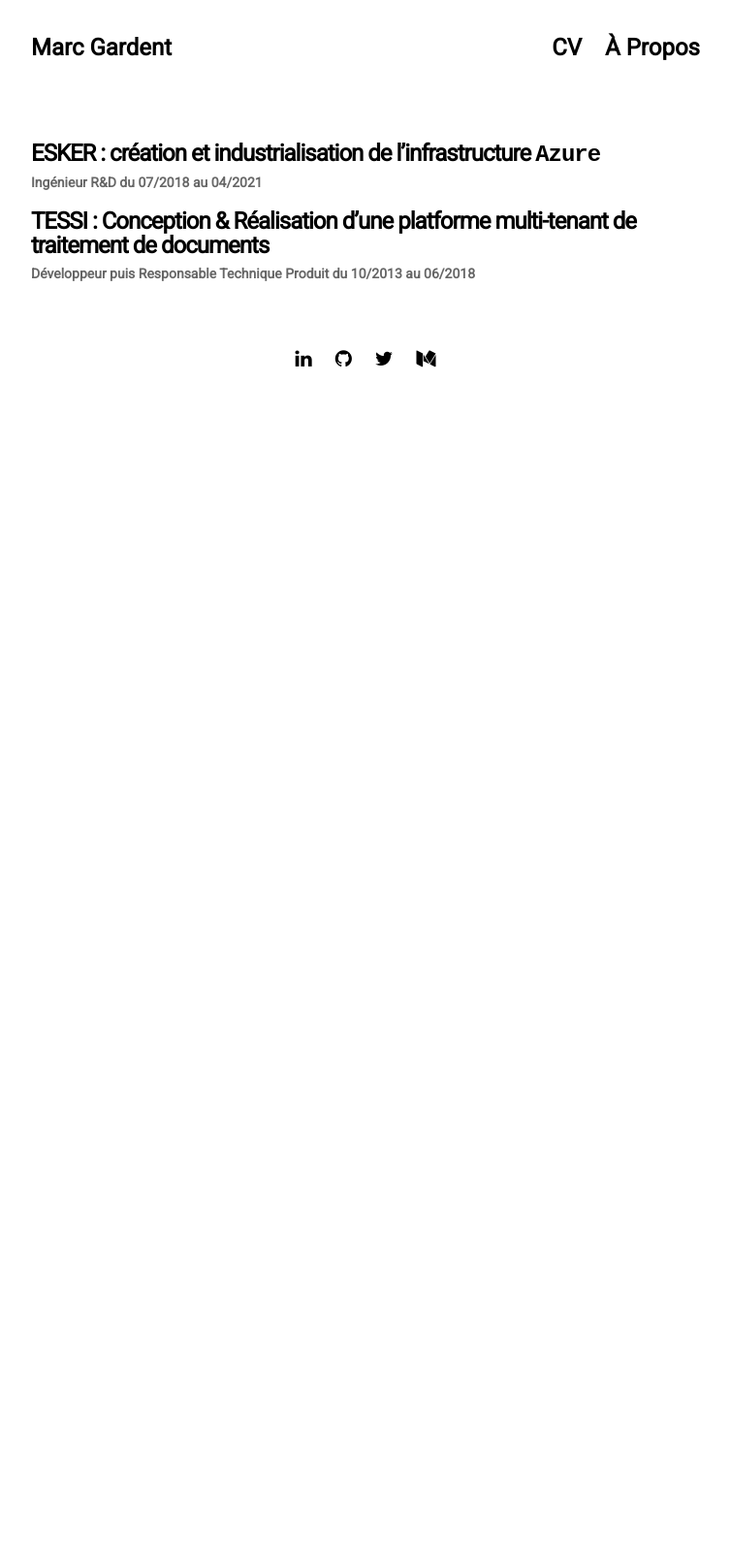
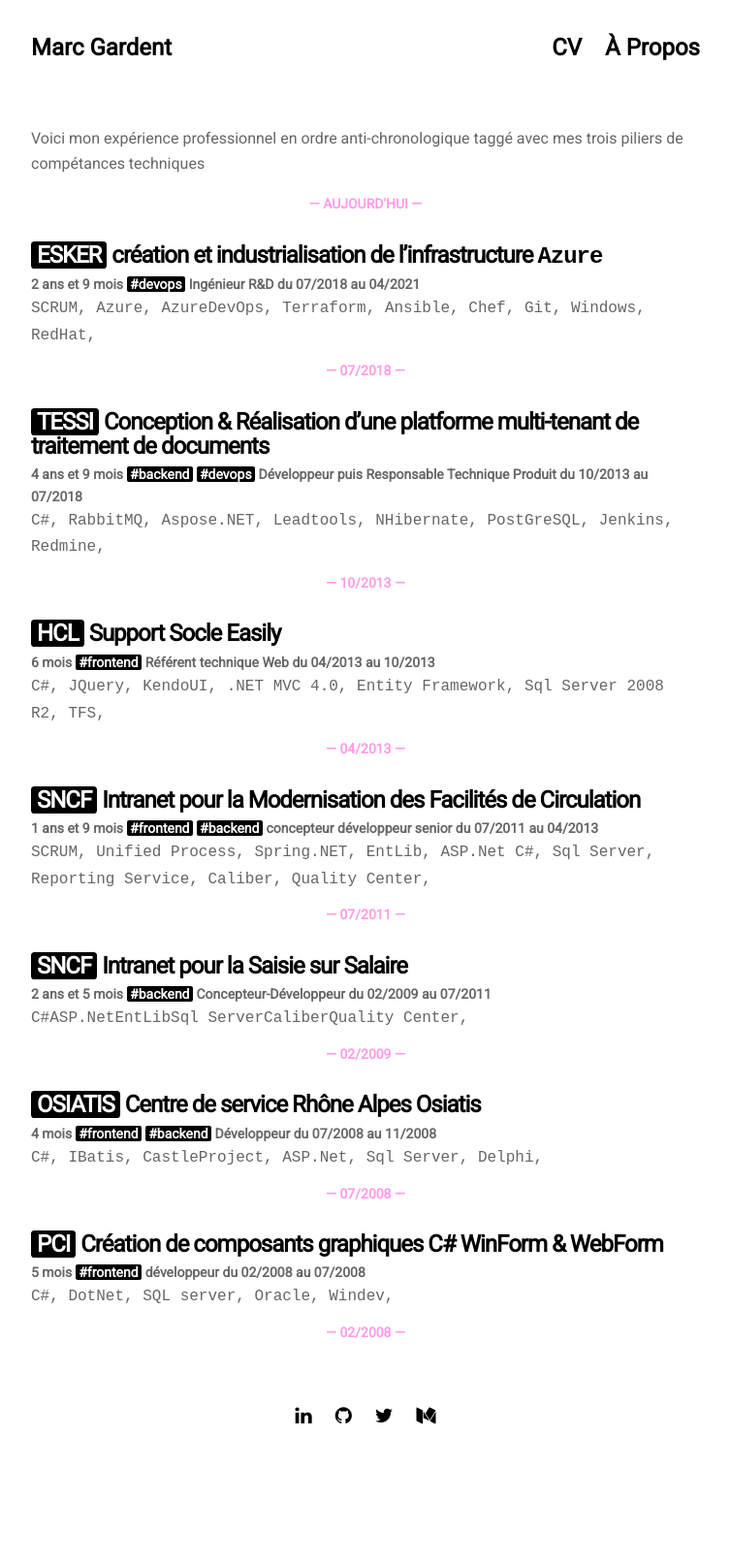
Before and after one commit to marcgardent/marcgardent.github.io, a Jekyll site: the page built from pages/missions.html, in a window 1280 px wide. Shown: the whole page at 97% size, without its empty margins (263-1016 px from the left). Built offline with Jekyll 4.4.1, drawn with Linux system fonts in a browser that asks for light colours; nearby versions of some CDN libraries; before the commit the page ends 900 px from its top, so only the background shows below that.

Commit message:
XP pro added

```diff
--- a/_plugins/custom_filter.rb
+++ b/_plugins/custom_filter.rb
@@ -1,4 +1,5 @@
 # Declare module of your plugin under Jekyll module
+require 'date'
 module Jekyll::CustomFilter
     def inline(input)
       if input.match(/^<p>/)
@@ -6,6 +7,34 @@
       end
       input
     end
+
+    def duration(from, to )
+      start_date = case from
+        when String then Date.strptime(from, '%Y-%m-%d')
+        when Date then from
+        else raise "Unable to parse date, must be Date or String of format '%Y-%m-%d'"
+      end
+
+      end_date = case to
+        when String then Date.strptime(to, '%Y-%m-%d')
+        when Date then to
+        else raise "Unable to parse date, must be Date or String of format '%Y-%m-%d'"
+      end
+
+      days = end_date - start_date
+      years=(days/365).truncate
+      mounths=((days%365)/30.5).round
+      ret = ""
+      if years > 0
+        ret += years.to_s + " ans"
+      end
+      if mounths > 0 and years > 0
+        ret += " et "
+      end
+      if mounths > 0
+        ret += mounths.to_s  + " mois"
+      end
+    end
   end
 
   Liquid::Template.register_filter(Jekyll::CustomFilter)
--- /dev/null
+++ b/_posts/missions/2008-02-01-pci.md
@@ -0,0 +1,28 @@
+---
+layout: mission
+categories: mission
+skills:
+  - frontend
+title: "Création de composants graphiques C# WinForm & WebForm"
+start_date: 2008-02-01
+end_date: 2008-07-01
+entreprise : PCI
+team : desc
+position: développeur
+status: CDI
+acheivements:
+  - Ecriture de composant graphique WinForm et WebForm
+  - Concéption, réalisation d'un module de statistique
+environnements:
+  - C#
+  - DotNet
+  - SQL server
+  - Oracle
+  - Windev
+input_skill:
+ - Ma longue expérience personnelle (QBasic, JavaScript, Python) et academique (ADA, C/C++, Java) de découvrir nouveaux languages m'a permis d'être autonome en `C#` rapidement.
+output_skill:
+ - A l'inverse il m'ont fait confiance et ouvert les portes à la galaxie Microsoft qui accompagnera les 10 prochaines années!*
+ - S'ajoute que j'ai pu découvrir l'organisation d'un éditeur de logiciel.
+---
+PCI est un éditeur de logiciels de Gestion de parcs informatiques. Et j'ai été recruté pour accompagner le virage technologiques pour passer au `C#` `ASP.Net` et `WinForm`.
--- /dev/null
+++ b/_posts/missions/2008-07-01-centre-de-service.md
@@ -0,0 +1,32 @@
+---
+layout: mission
+categories: mission
+title: "Centre de service Rhône Alpes Osiatis"
+skills:
+  - frontend
+  - backend
+start_date: 2008-07-01
+end_date: 2008-11-01
+entreprise : Osiatis
+team : 4 développeurs
+position: Développeur
+status: CDI
+acheivements:
+  - "Projet Siemens : développement d'IHM, ASP.NET Oracle."
+  - "Projet Escota : module de reporting client lourd C# dot.net 2.0"
+  - "Projet EASYDIS : ajout du flux des boites noires, SQLServer Delphi"
+environnements:
+  - C#
+  - IBatis
+  - CastleProject
+  - ASP.Net
+  - Sql Server
+  - Delphi
+input_skill:
+ - J'ai mise en place un outil de *scalfolding* pour accélérer le developpement pour générer la couche accès au données verbeuse avec les methodes CRUD standard.
+output_skill:
+ - J'ai decouvert CastleProject, et la mise en place concrètes de factories, d'injection de dépendances et la programmation orientée aspect.
+ - Cette éxpérience complête ma vision du secteur informatique en découvrant le monde du forfait et de la TMA.
+---
+
+Osiatis avait à l'époque 150 colaborateurs sur Lyon, et donc avait la maturité suffisante pour constituer leur centre de service Rhône Alpes. Dans se cadre j'ai participé au premier pas du CDS.
--- /dev/null
+++ b/_posts/missions/2009-02-01-sncf-argos.md
@@ -0,0 +1,30 @@
+---
+layout: mission
+categories: mission
+title: "Intranet pour la Saisie sur Salaire"
+skills:
+  - backend
+start_date: 2009-02-01
+end_date: 2011-07-01
+entreprise : SNCF
+team : 7 en MOE dont 4 Développeurs
+position: Concepteur-Développeur
+status: Externe, CDI Osiatis
+acheivements:
+- Ajout des fonctionnalités pour les pensions alimentaires
+- Mise en place de test d'intégration automatisé pour les traitements
+- Maintenance de code et test
+- Gestion de versions, livraison
+
+environnements:
+  - [C#, ASP.Net, EntLib, Sql Server, Caliber, Quality Center]
+input_skill:
+ - J'ai travaillé en tant qu'operateur de saisie de dossier surendettement et décision de justice. Cette coïncidence, a attiser mon intéret pour la partie métier.
+output_skill:
+ - J'ai demandé à rester après la mise en production pour complèter
+ - "Cette experience ma permis d'aprehender les enjeux d'une grande entreprise dans la gestion du developpement logiciel: séparation du développement, intégration et exploitation, Gestion des exigences, traçabilité (cf. ITIL, ISO27002)."
+---
+
+L'état a délégué une grande partie des fonctions sociales à la SNCF et donc garde cette tradition de ce rôle. Et donc dans la gestion de l'oboslescence du COBOL, j'ai participé au projet de réecriture en C# Asp.NET pour le traitement des saisies sur salaires.
+
+Ceci s'inscrit dans un Forfait groupé plafonné: une équipe Osiatis dans les batiments de la SNCF, et donc un co-pilotage de la gouvernance du projet.
--- /dev/null
+++ b/_posts/missions/2011-07-01-sncf-mfc2.md
@@ -0,0 +1,41 @@
+---
+layout: mission
+categories: mission
+skills:
+  - frontend
+  - backend
+title: "Intranet pour la Modernisation des Facilités de Circulation"
+start_date: 2011-07-01
+end_date: 2013-04-01
+entreprise : SNCF
+team : équipe hadoc de 10 personnes en maitrise d'oeuvre dont 6 développeurs
+position: concepteur développeur senior
+status: Externe, CDI Osiatis
+acheivements:
+- Animation de rétrospectives SCRUM
+- Réalisation de la maquette, charte ergonomique
+- Mise en place du framework interne pour les traitements automatiques
+- Modification du starterKit et création de nouveau templates
+- Accompagnement et support technique à l'équipe
+- Implémentation des traitements Métier et ActiveX d'impression
+environnements:
+ - SCRUM
+ - Unified Process
+ - Spring.NET
+ - EntLib
+ - ASP.Net C#
+ - Sql Server
+ - Reporting Service
+ - Caliber
+ - Quality Center
+input_skill:
+ - J'ai pu m'investir sur la mise en place graphique et l'ergonomie en avant phase de projet.
+ - Et mise a profit mon expérience précédente pour la mise en place des traitements automatiques.
+output_skill:
+ - J'ai renforcé mes connaissances la methode UP et la traçabilité exigé par ISO27002
+ - Un Coach Scrum nous à formé et ensuite accompagné dans sa mise en oeuvre.
+---
+
+SNCF, est une entreprise de 200k salariés. Et pour des raisons comptable à du mettre en oeuvre un nouveau logiciel de gestion des facilités de circulation pour les ouvrants droits et ayants droits. La direction des systèmes d'informations techniques constitué à cette époque de 3k personnes. Et ils s'appuyaient sur un framework interne écrit en C# pour développer l'ensemble de ses intranets.
+
+Le projet s'inscrivait dans un forfait groupé plafonné : nous étions une équipe entièrement Osiatis dans l'enceinte de la SNCF.
--- /dev/null
+++ b/_posts/missions/2013-10-01-hcl-web.md
@@ -0,0 +1,33 @@
+---
+layout: mission
+categories: mission
+title: "Support Socle Easily"
+skills:
+  - frontend
+start_date: 2013-04-01
+end_date: 2013-10-01
+entreprise : HCL
+team : Équipe socle
+position: Référent technique Web
+status: Externe, CDI Osiatis
+acheivements:
+- Support développeur sur le Javascript JQueryUI et KendoUI
+- Assistance au pilotage des demandes sous TFS
+- Refactoring de code, industrialisation de livraisons
+- implémentation de modules MVC4 transverses
+
+environnements:
+  -  C#
+  -  JQuery
+  -  KendoUI
+  -  .NET MVC 4.0
+  -  Entity Framework
+  -  Sql Server 2008 R2
+  -  TFS
+input_skill:
+ - Mon pu mettre à profit mon apétit pour les technologies Web, et pu remplir mon rôle de référent Web promptement.
+output_skill:
+ - J'ai découvert `TFS` tout intégré qui permet un travail fluide tout en maintenant la traçabilité!
+---
+
+Les HCL developpent une suite logiciel dédié au hopitaux avec une équipe d'une cinquante de developpeurs. Mon équipe maintenais le socle commun et dans cette mission j'étais dédié au technologies Web.
--- a/_posts/missions/2013-10-01-tessi-archi.md
+++ b/_posts/missions/2013-10-01-tessi-archi.md
@@ -3,7 +3,10 @@
 categories: mission
 title: "Conception & Réalisation d'une platforme multi-tenant de traitement de documents"
 start_date: 2013-10-01
-end_date: 2018-06-01
+end_date: 2018-07-01
+skills:
+  - backend
+  - devops
 entreprise : Tessi
 team : 1 à 4 développeurs
 position: Développeur puis Responsable Technique Produit
--- a/_posts/missions/2018-07-01-esker-devops.md
+++ b/_posts/missions/2018-07-01-esker-devops.md
@@ -5,8 +5,9 @@
 categories: 'mission'
 start_date: 2018-07-01
 end_date: 2021-04-01
-
-entreprise : Esker
+skills:
+  - devops
+entreprise: Esker
 team : 7 DevOps + 1 Product Owner + 1 Scrum Master
 position: Ingénieur R&D
 status: CDI
--- a/assets/css/3-sections/_presentation.sass
+++ b/assets/css/3-sections/_presentation.sass
@@ -1,22 +1,4 @@
 
-.strip
-  width: 100%
-  background: black
-  display: flex
-  flex-direction: column
-  justify-content: center
-  align-items: center
-  background-color: black
-
-  margin-left: -50vw
-  left: 50%
-  position: fixed
-  width: 100vw
-  padding: 15px
-  box-shadow:  0px 0px 10px black
-  color: white
-  div
-    text-align: center
 
 .presentation-container
   .logo
--- a/assets/css/all.sass
+++ b/assets/css/all.sass
@@ -3,12 +3,13 @@
 
 @import '1-tools/-tools-dir'
 
-
 //------------------------------------------------
 // Set some colors as sass variables
 
-$accent-color: #BD5248
-$accent: {{ site.data.layout.accent }}
+$stroke: black
+$fill: white
+$accent: magenta
+$accent-color: $accent
 $accent-light: adjust-hue(saturate(lighten($accent, 11%), 12.6%), 14%)
 $selectionColor: lighten($accent, 30%)
 
@@ -19,3 +20,33 @@
 
 @import '2-base/-base-dir'
 @import '3-sections/-sections-dir'
+
+.strip
+  width: 100%
+  background: black
+  display: flex
+  flex-direction: column
+  justify-content: center
+  align-items: center
+  background-color: $stroke
+
+  margin-left: -50vw
+  left: 50%
+  position: fixed
+  width: 100vw
+  padding: 15px
+  box-shadow:  0px 0px 10px $stroke
+  color: $fill
+  div
+    text-align: center
+
+.highlight
+  color: $fill
+  background-color: $stroke
+  border-radius: 0.15em
+  padding-left: 0.25em
+  padding-right: 0.25em
+
+a:hover .highlight
+  color: $fill
+  background-color: $accent
--- a/pages/missions.html
+++ b/pages/missions.html
@@ -6,13 +6,23 @@
 
 <section>
   <div class="blog-container">
+  <p>Voici mon expérience professionnel en ordre anti-chronologique taggé avec mes trois piliers de compétances techniques</p>
+  <h3>aujourd'hui</h3>
     {% for post in site.categories.mission %}
       <div class="blog-unit">
-        <h1><a href="{{ site.github.url }}{{ post.url }}">{{ post.entreprise | upcase  }} : {{ post.title | markdownify | inline}}</a></h1>
+        <h1><a href="{{ site.github.url }}{{ post.url }}"><span class='highlight'>{{ post.entreprise | upcase  }}</span> {{ post.title | markdownify | inline}}</a></h1>
         <span class="blog-date">
+            {{ post.start_date | duration: post.end_date }}
+            {% for skill in post.skills %}
+            <span class="highlight">#{{skill}}</span>
+            {%endfor%}
            <b>{{post.position| markdownify | inline}}</b> du <b>{{ post.start_date| date: "%m/%Y" }}</b> au <b>{{ post.end_date| date: "%m/%Y" }}</b>
         </span>
+        <div>
+            {% for item in post.environnements %}<code>{{ item }}, </code>{% endfor %}
+        </div>
       </div>
+      <h3>{{post.start_date |date: "%m/%Y"  }}</h3>
     {% endfor %}
   </div>
 </section>
```
Also changed, not shown: _drafts/mission_template.md (added, +23 -0 lines), _drafts/mydraft.md (deleted, +0 -4 lines), _posts/missions/2008-11-01-sncf-pro2.md (added, +24 -0 lines).
